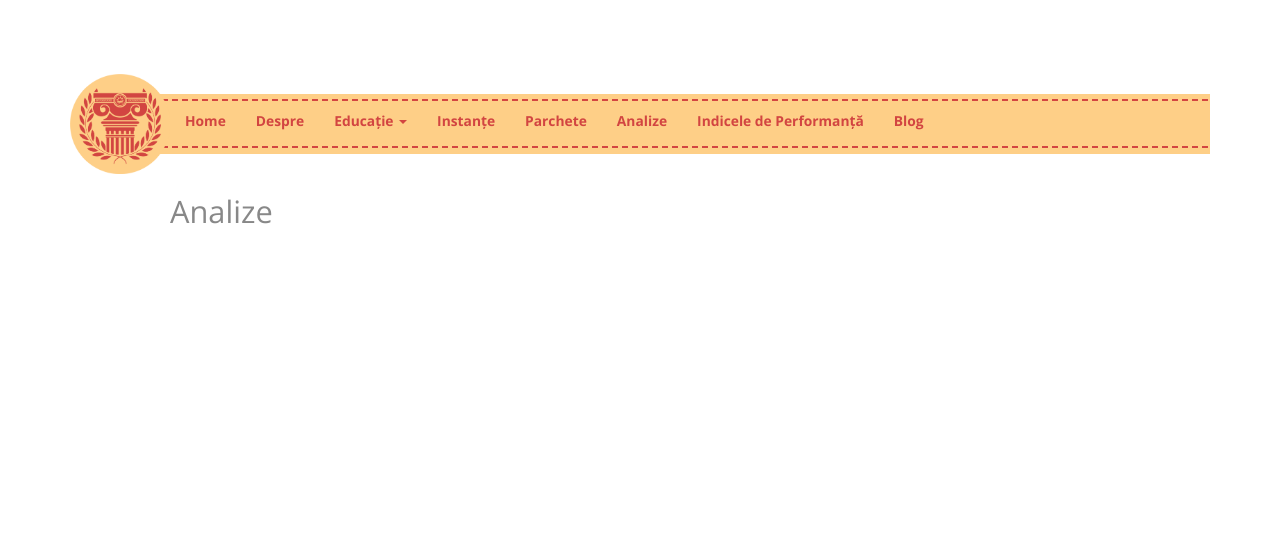
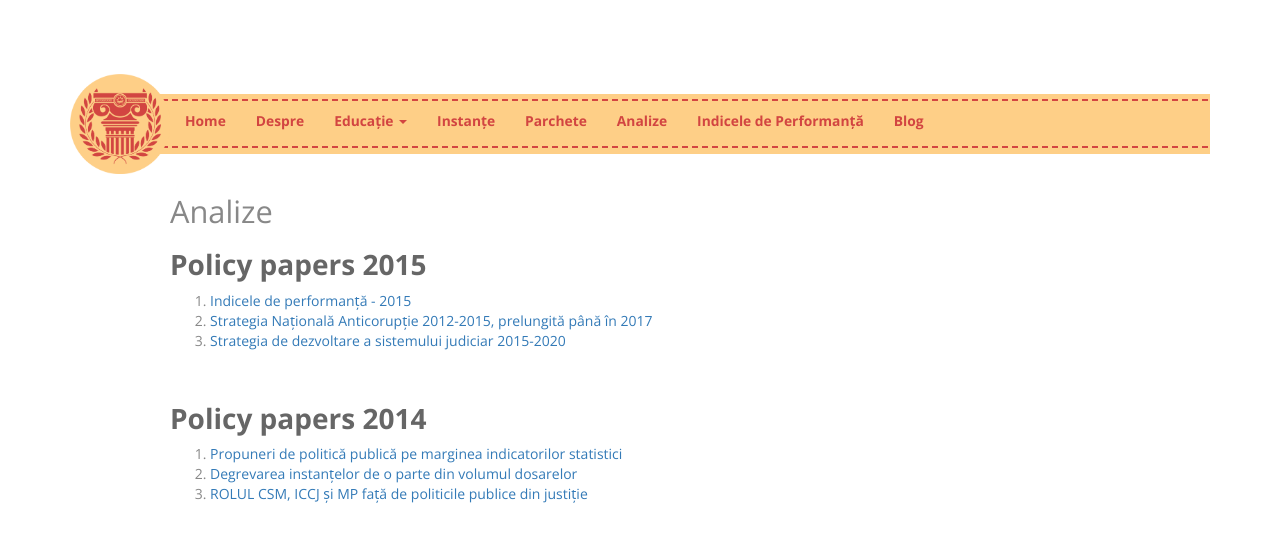
Before and after one commit to funkycitizens/onoratainstanta, a Jekyll site: the page built from analize.html, in a window 1280 px wide. Shown: the top 542 px of the page. Built offline with Jekyll 4.4.1, drawn with Linux system fonts in a browser that asks for light colours; nearby versions of some CDN libraries.

Commit message:
Edit from JekyllCMS

```diff
--- a/analize.html
+++ b/analize.html
@@ -1,3 +1,20 @@
 ---
 title: Analize
 ---
+<h2>Policy papers 2015</h2>
+
+<ol>
+	<li><a href="http://www.funkycitizens.org/wp-content/uploads/2015/10/Indicele-de-performanta-complet_2015.pdf" style="line-height: 20.8px;">Indicele de performanță - 2015</a></li>
+	<li><a href="http://www.funkycitizens.org/wp-content/uploads/2015/10/01.-SNA_final.pdf">Strategia Națională Anticorupție 2012-2015, prelungită p&acirc;nă &icirc;n 2017</a></li>
+	<li><a href="http://www.funkycitizens.org/wp-content/uploads/2015/10/02.-SNDSJ_final.pdf">Strategia&nbsp;de dezvoltare a sistemului judiciar 2015-2020</a></li>
+</ol>
+
+<p>&nbsp;</p>
+
+<h2>Policy papers 2014</h2>
+
+<ol>
+	<li><a href="http://www.funkycitizens.org/wp-content/uploads/2015/10/2014_Policy_Paper-Propuneri_de_politică_publică_pe_marginea_indicatorilor_statistici.pdf">Propuneri de politică publică pe marginea indicatorilor statistici</a></li>
+	<li><a href="http://www.funkycitizens.org/wp-content/uploads/2015/10/2014-Policy_Paper-ROLUL_CSM_ICCJ_ȘI_MP_fata_de_politicile_publice_din_justitie.pdf">Degrevarea instanțelor de o parte din volumul dosarelor</a></li>
+	<li><a href="http://www.funkycitizens.org/wp-content/uploads/2015/10/2014-Policy_Paper-Degrevarea_instantelor_de_o_parte_din_volumul_dosarelor.pdf">ROLUL CSM, ICCJ și MP față de politicile publice din justiție</a></li>
+</ol>
```
